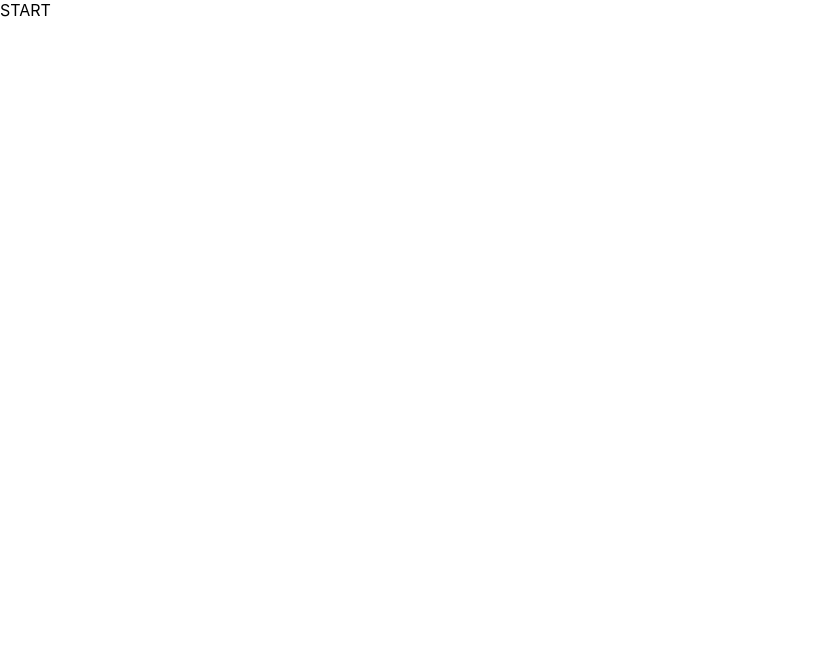
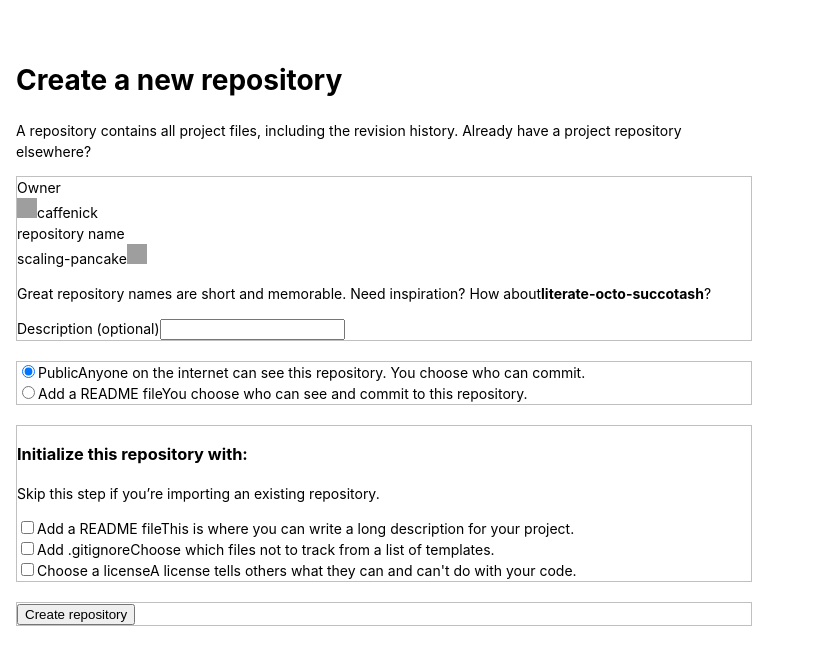
Before and after one commit to caffeinick/git-new-repository, a React (Create React App) app: page / in a window 1280 px wide. Shown: the top 664 px of the page, without its empty margins (0-814 px from the left). Built offline with nearby package versions, Linux system fonts and the light colour scheme; grey boxes are pictures that could not be loaded.

Commit message:
add base structure

```diff
--- a/package.json
+++ b/package.json
@@ -9,6 +9,7 @@
     "react": "^17.0.1",
     "react-dom": "^17.0.1",
     "react-scripts": "4.0.1",
+    "styled-components": "^5.2.1",
     "web-vitals": "^0.2.4"
   },
   "scripts": {
--- a/src/App.js
+++ b/src/App.js
@@ -1,5 +1,114 @@
+import styled from 'styled-components';
+
 function App() {
-  return <div>START</div>;
+  return (
+    <Container>
+      <Main>
+        <header>
+          <h1>Create a new repository</h1>
+          <p>
+            A repository contains all project files, including the revision history. Already have a
+            project repository elsewhere?
+          </p>
+        </header>
+
+        <Section>
+          <div>
+            <div>
+              <label>Owner</label>
+              <div>
+                <img
+                  alt=""
+                  src="https://avatars2.githubusercontent.com/u/60929317?s=40&amp;v=4"
+                  width="20"
+                  height="20"
+                />
+                <span>caffenick</span>
+              </div>
+            </div>
+            <div>
+              <label>repository name</label>
+              <div>
+                <span>scaling-pancake</span>
+                <img
+                  alt=""
+                  src="https://avatars2.githubusercontent.com/u/60929317?s=40&amp;v=4"
+                  width="20"
+                  height="20"
+                />
+              </div>
+            </div>
+            <p>
+              Great repository names are short and memorable. Need inspiration? How about
+              <strong>literate-octo-succotash</strong>?
+            </p>
+
+            <div>
+              <lable>Description (optional)</lable>
+              <input type="text" />
+            </div>
+          </div>
+        </Section>
+
+        <Section>
+          <div>
+            <input type="radio" checked></input>
+            <label>Public</label>
+            <span>Anyone on the internet can see this repository. You choose who can commit.</span>
+          </div>
+          <div>
+            <input type="radio"></input>
+            <label>Add a README file</label>
+            <span>You choose who can see and commit to this repository.</span>
+          </div>
+        </Section>
+
+        <Section>
+          <h3>Initialize this repository with:</h3>
+          <p>Skip this step if you’re importing an existing repository.</p>
+
+          <div>
+            <input type="checkbox"></input>
+            <label>Add a README file</label>
+            <span>This is where you can write a long description for your project.</span>
+          </div>
+          <div>
+            <input type="checkbox"></input>
+            <label>Add .gitignore</label>
+            <span>Choose which files not to track from a list of templates.</span>
+          </div>
+          <div>
+            <input type="checkbox"></input>
+            <label>Choose a license</label>
+            <span>A license tells others what they can and can't do with your code.</span>
+          </div>
+        </Section>
+
+        <Section>
+          <button type="button">Create repository</button>
+        </Section>
+      </Main>
+    </Container>
+  );
 }
 
 export default App;
+
+const Container = styled.div`
+  display: flex;
+  justify-content: center;
+  max-width: 768px;
+`;
+
+const Main = styled.main`
+  margin: 40px auto;
+  padding: 0 16px;
+  // background-color: #eeeeee;
+`;
+
+const Section = styled.section`
+  margin-bottom: 20px;
+  border: 1px solid silver;
+  // border-bottom: 1px solid #eaecef;
+  // border-bottom: 1px solid white;
+`;
--- a/src/index.css
+++ b/src/index.css
@@ -4,6 +4,8 @@
 
 body {
   margin: 0;
+  font-size: 14px;
+  line-height: 1.5;
   font-family: -apple-system, BlinkMacSystemFont, 'Segoe UI', 'Roboto', 'Oxygen', 'Ubuntu',
     'Cantarell', 'Fira Sans', 'Droid Sans', 'Helvetica Neue', sans-serif;
   -webkit-font-smoothing: antialiased;
```
Also changed, not shown: 1 other file (tests, documents, lock files or other folders).
